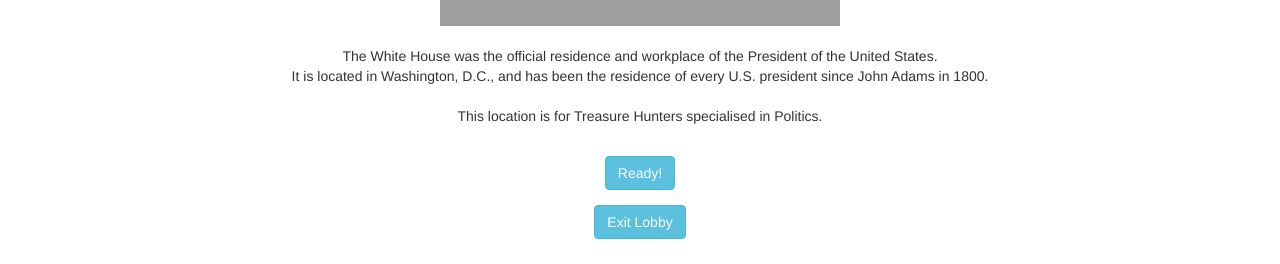
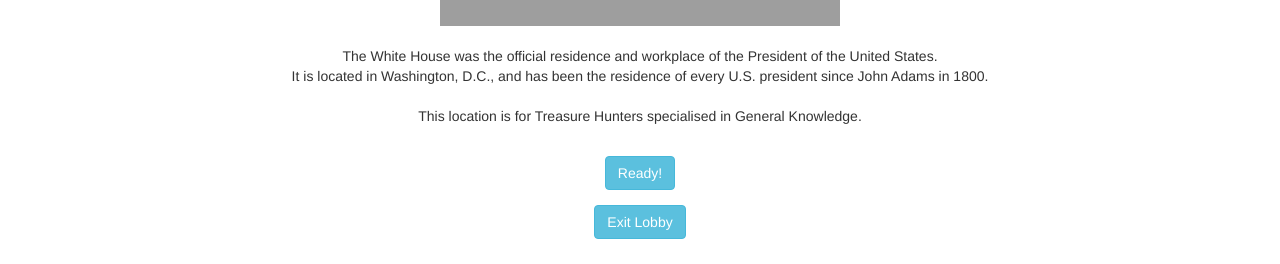
Before and after one commit to KevinKiele/Trivia, a Flask app: page /lobby1 in a window 1280 px wide. Shown: the part 536-800 px from the top of the page. Run offline with Flask 2, Linux system fonts and the light colour scheme; a user stored in the database is signed in; parts of the project's set-up code (start-up, migrations or seed data) failed here and were passed over; some libraries are stand-ins or nearby versions; grey boxes are pictures that could not be loaded.

Commit message:
lobbysysteem tweak

```diff
--- a/templates/lobby1.html
+++ b/templates/lobby1.html
@@ -17,7 +17,7 @@
                 It is located in Washington, D.C., and has been the residence of every U.S. president since John Adams in 1800.
                 </br>
                 </br>
-                This location is for Treasure Hunters specialised in Politics.
+                This location is for Treasure Hunters specialised in General Knowledge.
             </p>
             </br>
 
--- a/templates/lobbyselection.html
+++ b/templates/lobbyselection.html
@@ -22,7 +22,7 @@
                 <a href="lobby3" class="btn btn-info" role="button">Museum of Natural History</a><p>Amount of Players:</p>
             </div>
              <div class="form-group">
-                <a href="homepage" class="btn btn-info" role="button">Exit Mission Selection</a><p>Amount of Players:</p>
+                <a href="homepage" class="btn btn-info" role="button">Exit Mission Selection</a>
             </div>
         </fieldset>
     </form>
```
